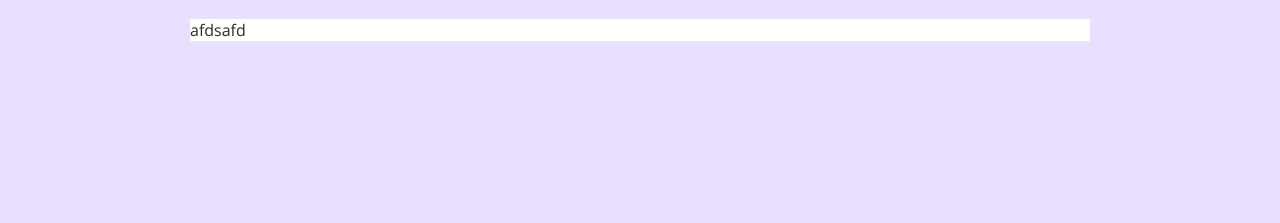
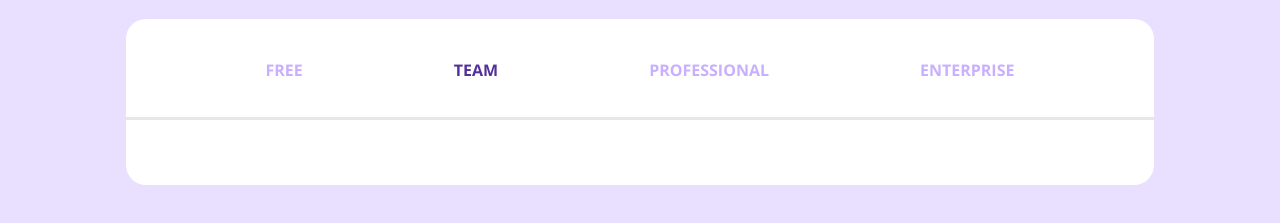
Before and after one commit to jeff-bazinet/cost-estimator, a plain HTML site: page index.html in a window 1280 px wide. Shown: the part 107-330 px from the top of the page. Drawn offline with nearby package versions, Linux system fonts and the light colour scheme.

Commit message:
Add styling and line to tabs bar

```diff
--- a/index.html
+++ b/index.html
@@ -14,6 +14,14 @@
   </head>
   <body>
     <h1>Estimate your cost</h1>
-    <div class="container">afdsafd</div>
+    <div class="container">
+      <div class="tabs">
+        <p>Free</p>
+        <p class="active">Team</p>
+        <p>Professional</p>
+        <p>Enterprise</p>
+      </div>
+      <div class="line"></div>
+    </div>
   </body>
 </html>
--- a/styles/style.css
+++ b/styles/style.css
@@ -17,4 +17,43 @@ h1 {
   background-color: #fff;
   width: 100%;
   max-width: 900px;
+  border-radius: 20px;
+  display: flex;
+  flex-direction: column;
+  justify-content: center;
+  align-items: center;
+  padding: 0 64px 64px 64px;
+  position: relative;
 }
+
+.tabs {
+  display: flex;
+  width: 100%;
+  justify-content: space-around;
+  text-transform: uppercase;
+  font-weight: bold;
+  color: rgb(200, 175, 255);
+  padding: 16px;
+}
+
+.tabs p {
+  padding: 8px;
+}
+
+.tabs p:hover {
+  color: rgb(83, 49, 156);
+  cursor: pointer;
+}
+
+.tabs p.active {
+  color: rgb(83, 49, 156);
+}
+
+.line {
+  height: 3px;
+  background-color: rgb(231, 231, 231);
+  position: absolute;
+  width: 200px;
+  top: 98px;
+  width: 100%;
+}
```
Also changed, not shown: images/icon1.png (added), images/icon2.png (added).
